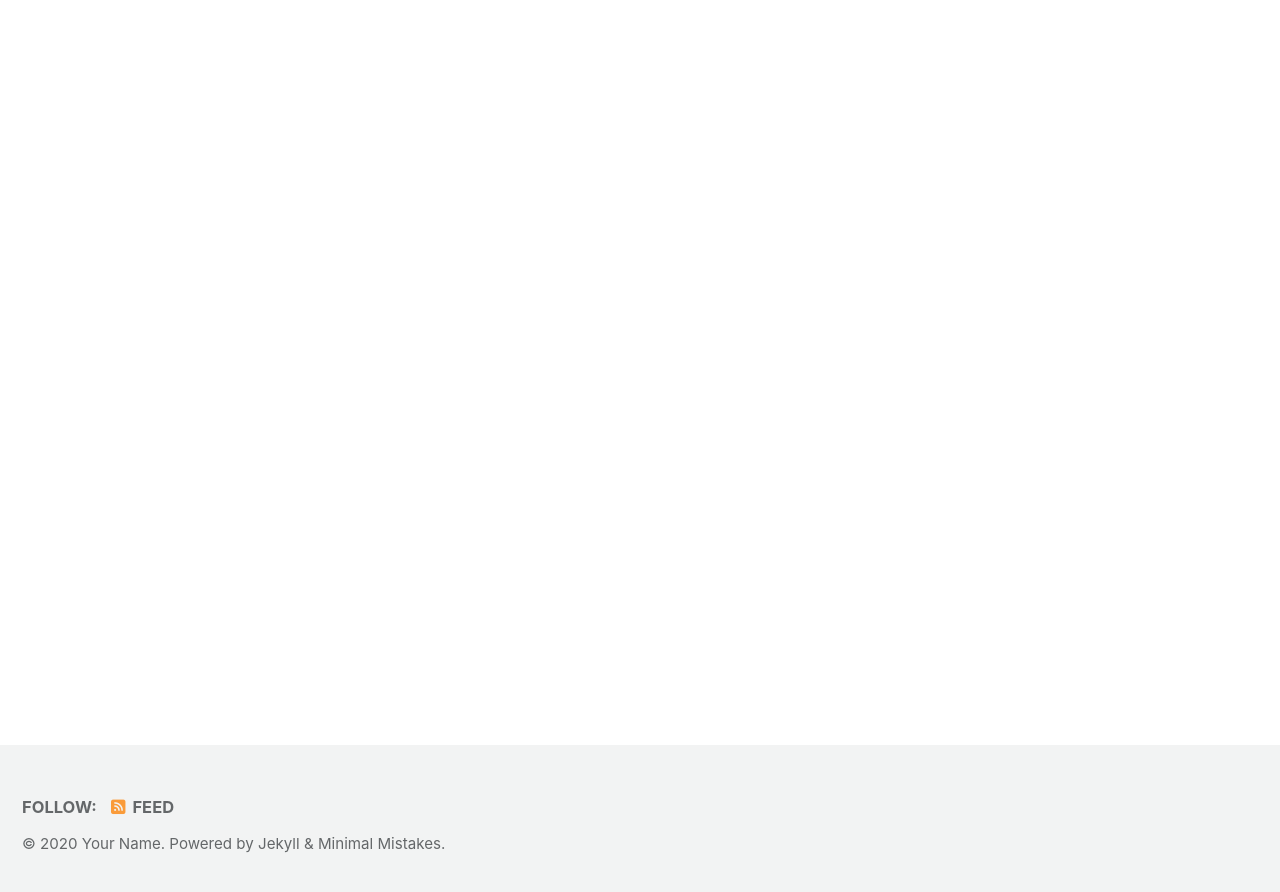
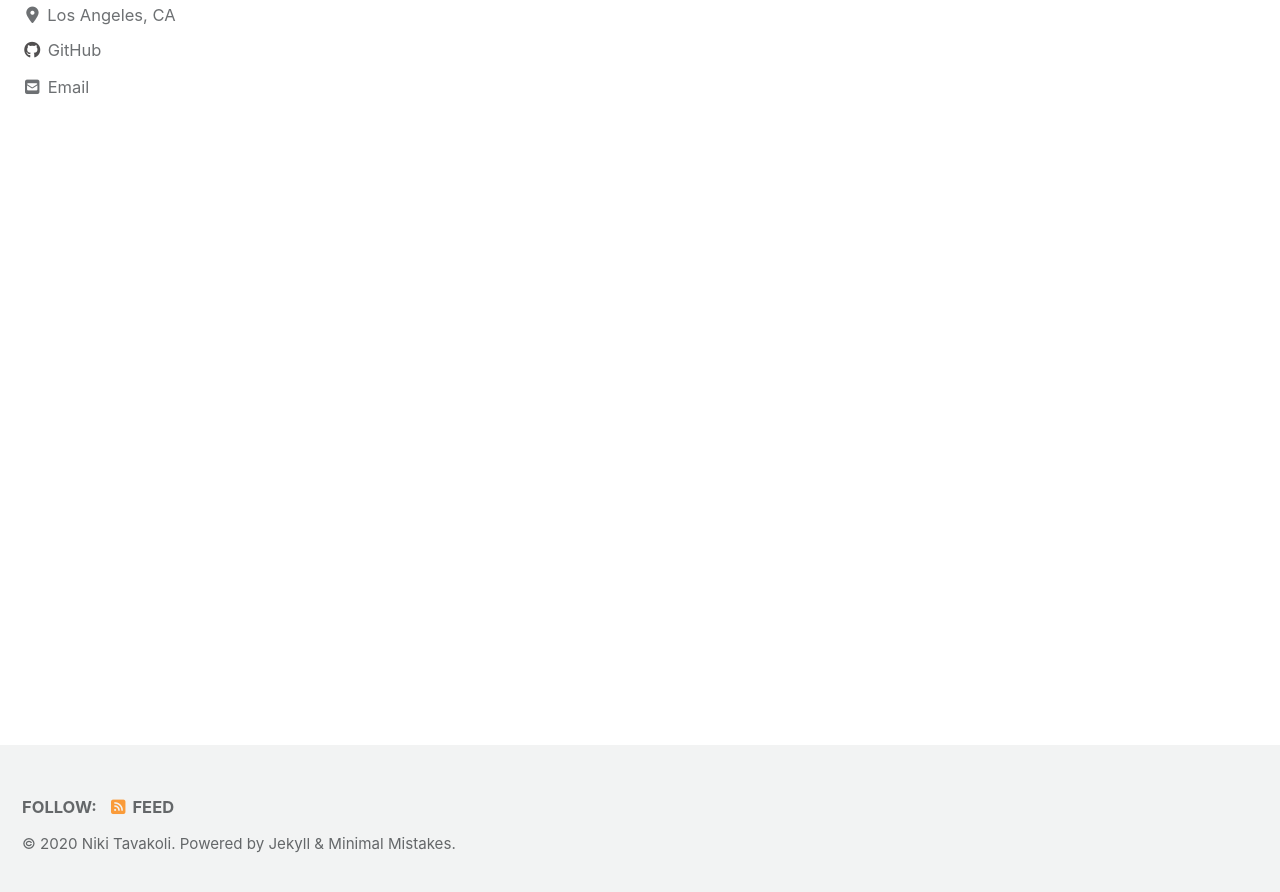
Before and after one commit to nikitavakoli/nikitavakoli.github.io, a Jekyll site: the page built from index.html, in a window 1280 px wide and 900 px high, scrolled down 222 px. Shown: the top 892 px of the window. Built offline with Jekyll 4.4.1, drawn with Linux system fonts in a browser that asks for light colours; cached includes are drawn as plain includes; nearby versions of some CDN libraries; the list of posts is cut into pages by our own code; some of the changed text lies outside the part shown.

Commit message:
new github 2

```diff
--- a/_config.yml
+++ b/_config.yml
@@ -16,11 +16,11 @@ minimal_mistakes_skin    : "default" # "air", "aqua", "contrast", "dark", "dirt"
 
 # Site Settings
 locale                   : "en-US"
-title                    : "Site Title"
+title                    : "Niki Tavakoli"
 title_separator          : "-"
 subtitle                 : # site tagline that appears below site title in masthead
-name                     : "Your Name"
-description              : "An amazing website."
+name                     : "Niki Tavakoli"
+description              : "My Portfolio"
 url                      : # the base hostname & protocol for your site e.g. "https://mmistakes.github.io"
 baseurl                  : # the subpath of your site, e.g. "/blog"
 repository               : # GitHub username/repo-name e.g. "mmistakes/minimal-mistakes"
@@ -93,11 +93,11 @@ analytics:
 
 # Site Author
 author:
-  name             : "Your Name"
+  name             : "Niki Tavakoli"
   avatar           : # path of avatar image, e.g. "/assets/images/bio-photo.jpg"
-  bio              : "I am an **amazing** person."
-  location         : "Somewhere"
-  email            :
+  bio              : "Bioengineering & Analytics Graduate Student"
+  location         : "Los Angeles, CA"
+  email            : "nikitava@usc.edu"
   links:
     - label: "Email"
       icon: "fas fa-fw fa-envelope-square"
@@ -113,7 +113,7 @@ author:
       # url: "https://facebook.com/"
     - label: "GitHub"
       icon: "fab fa-fw fa-github"
-      # url: "https://github.com/"
+      url: "https://github.com/nikitavakoli"
     - label: "Instagram"
       icon: "fab fa-fw fa-instagram"
       # url: "https://instagram.com/"
@@ -279,3 +279,11 @@ defaults:
       comments: # true
       share: true
       related: true
+
+  #_pages
+  - scope:
+      path: ""
+      type: Pages
+      values:
+        layout: single
+        author_profile: true
```
